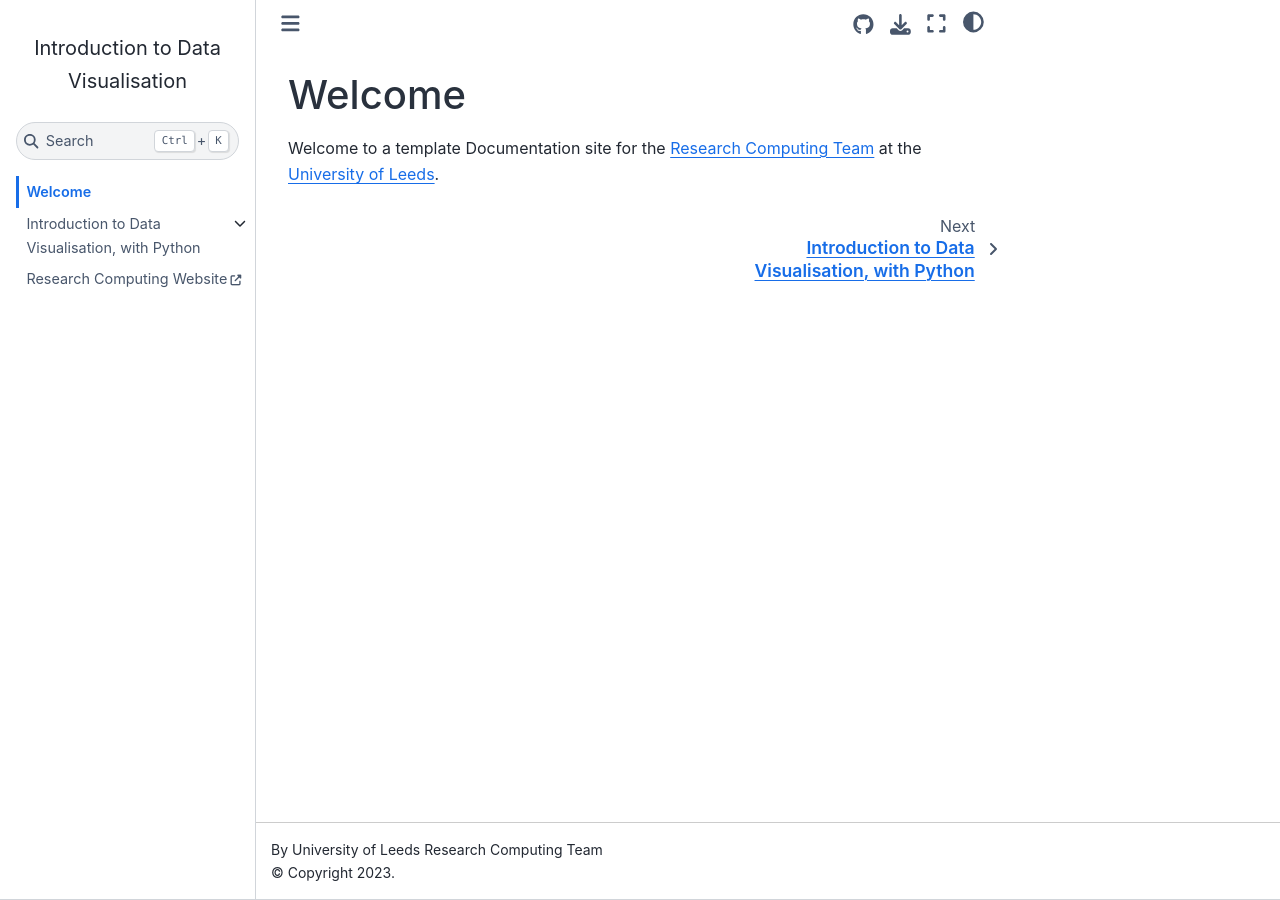
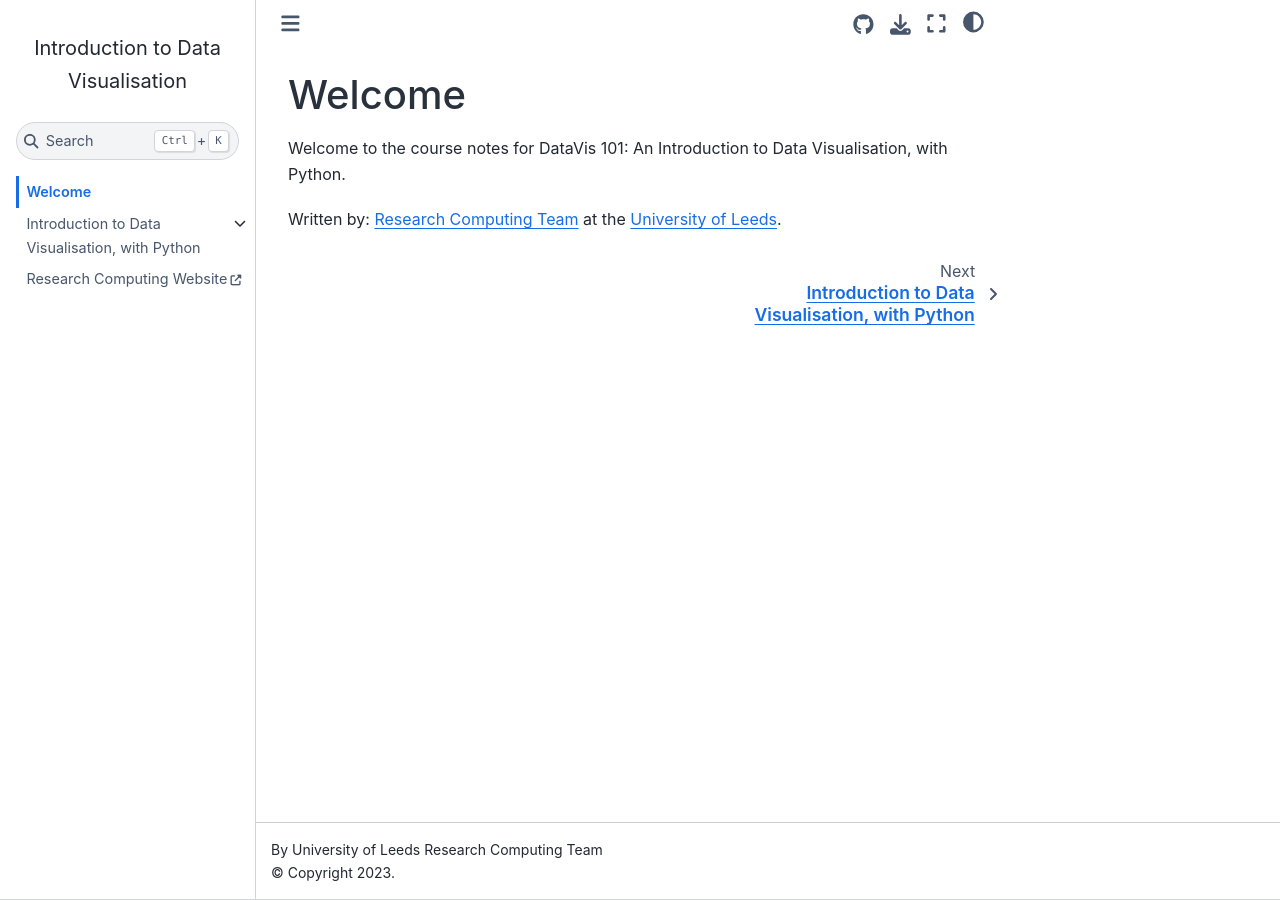
Before and after one commit to ARCTraining/data-vis, a Jupyter Book: the page built from docs/welcome.md, in a window 1280 px wide. Built offline with Jupyter Book 1.0.4 settings and Sphinx 7.4.7 and the Sphinx Book theme 1.1.4, drawn with Linux system fonts in a browser that asks for light colours.

Commit message:
Add welcome landing page

```diff
--- a/docs/welcome.md
+++ b/docs/welcome.md
@@ -1,3 +1,5 @@
 # Welcome
 
-Welcome to a template Documentation site for the [Research Computing Team](https://arcleeds.github.io) at the [University of Leeds](https://www.leeds.ac.uk).
+Welcome to the course notes for DataVis 101: An Introduction to Data Visualisation, with Python.
+
+Written by: [Research Computing Team](https://arcleeds.github.io) at the [University of Leeds](https://www.leeds.ac.uk).
```
